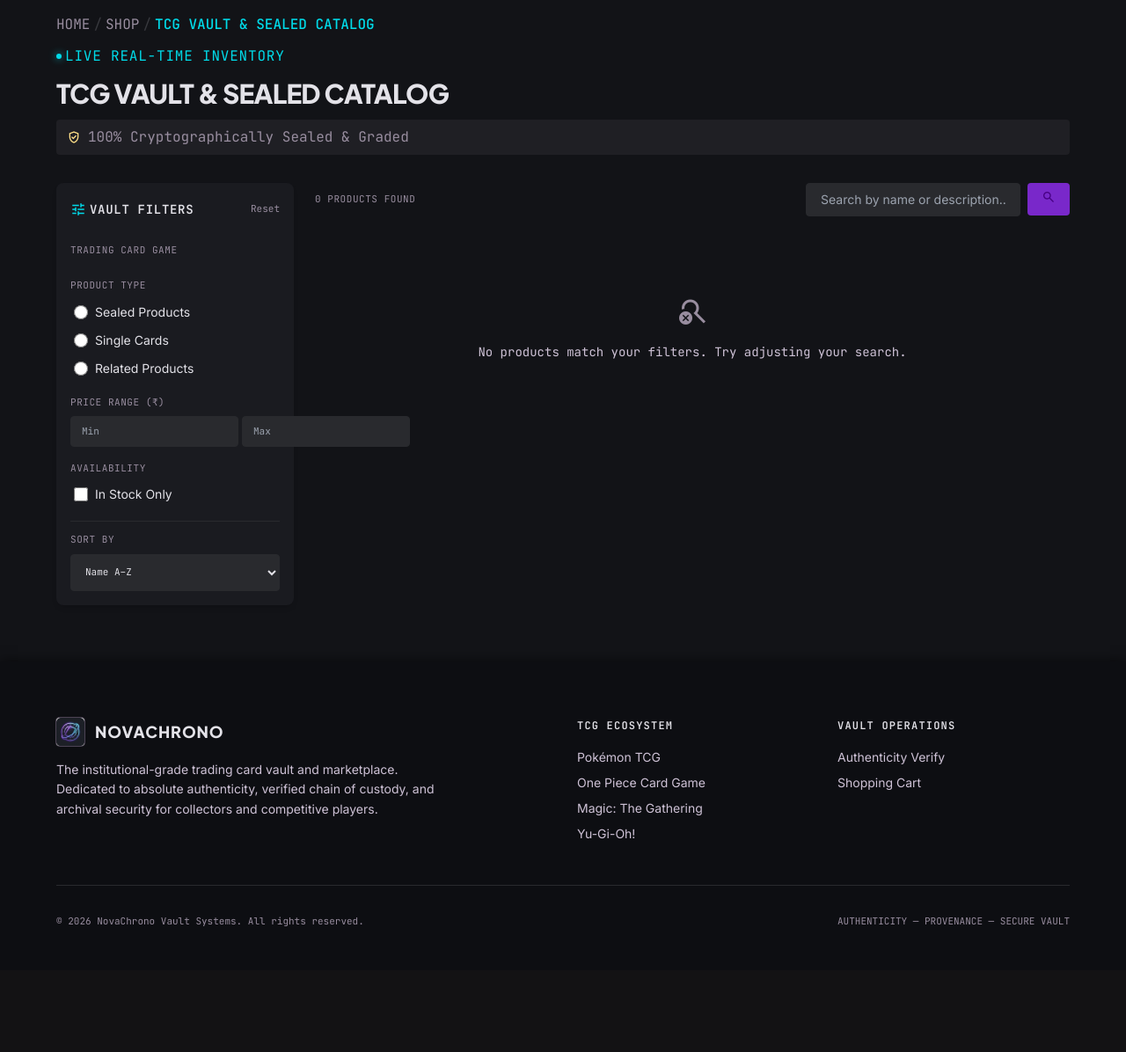
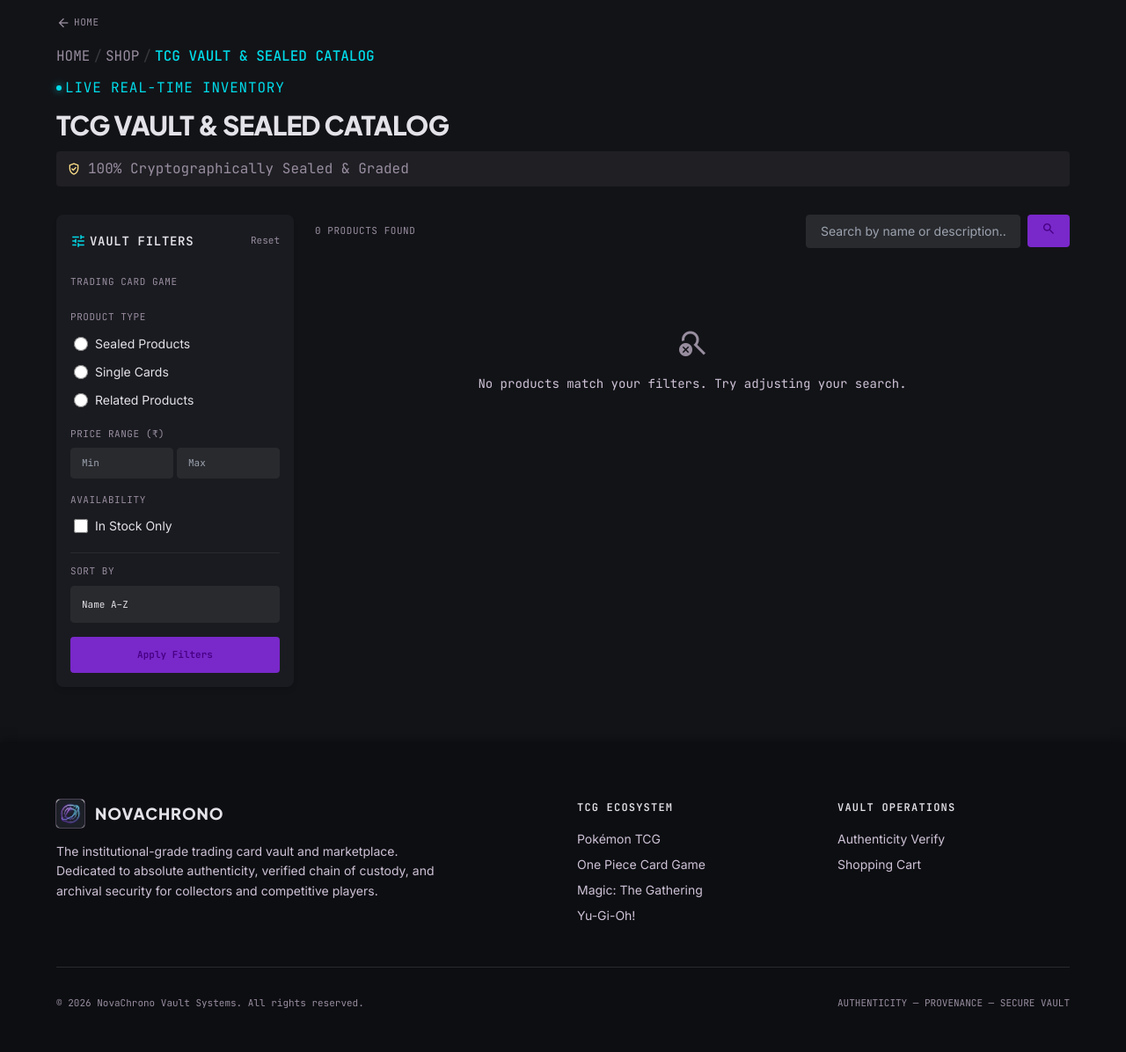
Before and after one commit to aly-osha/NovaChrono, a Django app: page /shop/ in a window 1280 px wide. Shown: the part 102-1298 px from the top of the page at 88% size. Before the commit the page ends 1155 px from the top, so only its background shows below. Run offline with Django 5.2, Linux system fonts and the light colour scheme; data that the repository does not hold is empty; some libraries are stand-ins or nearby versions.

Commit message:
feat(catalogue): add back navigation to the shop page
Adds the shared return control above the breadcrumb so a visitor can get back to where they came from rather than only navigating via the header.

```diff
--- a/templates/products/catalogue.html
+++ b/templates/products/catalogue.html
@@ -2,7 +2,11 @@
 {% block title %}TCG Vault Catalogue — NovaChrono{% endblock %}
 
 {% block content %}
+{% url 'home' as url_home %}
 <div class="flex flex-col gap-space-sm mb-space-xl">
+  <div>
+    {% include "partials/_back_link.html" with target=url_home label="Home" %}
+  </div>
   <div class="flex items-center gap-space-2xs font-mono text-outline">
     <a href="{% url 'home' %}" class="hover:text-on-surface transition-colors">HOME</a>
     <span class="text-surface-bright">/</span>
@@ -37,8 +41,23 @@
 
 <!-- Main Layout -->
 <div class="grid grid-cols-1 lg:grid-cols-12 gap-space-lg items-start">
-  <!-- Left Sidebar: Filters -->
-  <aside class="lg:col-span-3 flex flex-col gap-space-md bg-surface-container-low p-space-md rounded-xl shadow-md sticky top-20">
+  {% comment %}
+    Sticky panel + independent scroll. The header is h-[64px] (4rem), so top-20
+    (5rem) clears it with a 1rem gap. Without a max-height, a sticky element
+    taller than the viewport gets pinned and its lower half can never be
+    reached — the page scrolls, the panel does not. max-h + overflow-y-auto
+    keeps every control reachable while the panel stays pinned.
+{% endcomment %}
+  <aside class="lg:col-span-3 bg-surface-container-low p-space-md rounded-xl shadow-md
+                lg:sticky lg:top-20 lg:max-h-[calc(100vh-6rem)] lg:overflow-y-auto">
+    {% comment %}
+    The form lives INSIDE the aside, not around it. Wrapping the aside instead
+    would need display:contents on the form, and that silently makes every
+    sibling of the aside its own grid item — the Apply button then steals a
+    column and the 3/9 split collapses.
+    {% endcomment %}
+    <form method="get" action="{% url 'catalogue' %}" class="flex flex-col gap-space-md">
+    <input type="hidden" name="q" value="{{ request.GET.q|default:'' }}">
     <div class="flex items-center justify-between pb-space-xs">
       <div class="flex items-center gap-space-2xs">
         <span class="material-symbols-outlined text-secondary-fixed-dim text-lg">tune</span>
@@ -97,12 +116,21 @@
     <div class="space-y-space-xs">
       <span class="font-mono text-[11px] text-outline uppercase tracking-wider block">Price Range (₹)</span>
       <div class="flex gap-space-2xs">
-        <input type="number" name="min_price" placeholder="Min"
+        {% comment %}
+    min-w-0 is required: a flex child defaults to min-width:auto, which resolves
+    to the number input's intrinsic width (~20ch for the spinner plus digits).
+    That intrinsic floor wins over flex-1 and pushes the pair past the sidebar
+    edge. min-w-0 lets them actually shrink.
+{% endcomment %}
+        <input type="number" name="min_price" placeholder="Min" inputmode="decimal"
                value="{{ request.GET.min_price|default:'' }}"
-               class="flex-1 px-space-sm py-space-xs rounded-lg bg-surface-container-high border border-surface-container-high text-on-surface font-mono text-[11px] focus:outline-none focus:border-secondary-fixed"/>
-        <input type="number" name="max_price" placeholder="Max"
+               class="flex-1 min-w-0 w-full px-space-sm py-space-xs rounded-lg bg-surface-container-high border border-surface-container-high text-on-surface font-mono text-[11px] focus:outline-none focus:border-secondary-fixed [appearance:textfield] [&::-webkit-inner-spin-button]:appearance-none [&::-webkit-outer-spin-button]:appearance-none"/>
+        <input type="number" name="max_price" placeholder="Max" inputmode="decimal"
                value="{{ request.GET.max_price|default:'' }}"
-               class="flex-1 px-space-sm py-space-xs rounded-lg bg-surface-container-high border border-surface-container-high text-on-surface font-mono text-[11px] focus:outline-none focus:border-secondary-fixed"/>
+               class="flex-1 min-w-0 w-full px-space-sm py-space-xs rounded-lg bg-surface-container-high border border-surface-container-high text-on-surface font-mono text-[11px] focus:outline-none focus:border-secondary-fixed [appearance:textfield] [&::-webkit-inner-spin-button]:appearance-none [&::-webkit-outer-spin-button]:appearance-none"/>
+      {% if price_filter_error %}
+      <p class="font-mono text-[11px] text-error mt-space-2xs" role="alert">{{ price_filter_error }}</p>
+      {% endif %}
       </div>
     </div>
 
@@ -121,25 +149,37 @@
     <div class="space-y-space-xs pt-space-sm border-t border-surface-container-high">
       <span class="font-mono text-[11px] text-outline uppercase tracking-wider block">Sort By</span>
       <select name="sort" onchange="this.form.submit()"
-              class="w-full px-space-sm py-space-sm rounded-lg bg-surface-container-high border border-surface-container-high text-on-surface font-mono text-[11px] focus:outline-none focus:border-secondary-fixed">
+              class="w-full px-space-sm py-space-sm rounded-lg bg-surface-container-high border border-surface-container-high text-on-surface font-mono text-[11px] focus:outline-none focus:border-secondary-fixed appearance-none">
         <option value="name" {% if request.GET.sort == 'name' %}selected{% endif %}>Name A–Z</option>
         <option value="price_asc" {% if request.GET.sort == 'price_asc' %}selected{% endif %}>Price: Low → High</option>
         <option value="price_desc" {% if request.GET.sort == 'price_desc' %}selected{% endif %}>Price: High → Low</option>
         <option value="rating" {% if request.GET.sort == 'rating' %}selected{% endif %}>Top Rated</option>
       </select>
     </div>
-  </aside>
+    {% comment %}
+    Apply button: the sort select self-submits on change, but price, checkbox and
+    radio filters fire no change handler, so the rail needs an explicit apply.
+    {% endcomment %}
+    <button type="submit"
+            class="w-full px-space-sm py-space-sm rounded-lg bg-primary-container text-on-primary font-mono text-[11px] font-semibold hover:bg-primary hover:text-on-primary-fixed transition-colors">
+      Apply Filters
+    </button>
+    </form>
+    </aside>
 
   <!-- Product Grid -->
   <div class="lg:col-span-9">
     <!-- Results header -->
     <div class="flex items-center justify-between mb-space-lg">
       <span class="font-mono text-[11px] text-outline uppercase tracking-wider">{{ page_obj.paginator.count }} products found</span>
-      <form class="flex items-center gap-space-xs" method="get">
+      <form class="flex items-center gap-space-xs" method="get" action="{% url 'catalogue' %}">
+        {% for k, v in request.GET.items %}{% if k not in 'sort' %}
+          <input type="hidden" name="{{ k }}" value="{{ v }}">
+        {% endif %}{% endfor %}
         <input type="text" name="q" value="{{ request.GET.q|default:'' }}"
                placeholder="Search by name or description..."
-               class="flex-1 max-w-[300px] px-space-md py-space-xs rounded-lg bg-surface-container-high border border-surface-container-high text-on-surface font-body text-sm focus:outline-none focus:border-secondary-fixed"/>
-        <button type="submit" class="px-space-md py-space-xs rounded-lg bg-primary-container text-on-primary font-mono text-[11px] font-semibold hover:bg-primary hover:text-on-primary-fixed transition-colors">
+               class="flex-1 min-w-0 max-w-[300px] px-space-md py-space-xs rounded-lg bg-surface-container-high border border-surface-container-high text-on-surface font-body text-sm focus:outline-none focus:border-secondary-fixed"/>
+        <button type="submit" class="shrink-0 px-space-md py-space-xs rounded-lg bg-primary-container text-on-primary font-mono text-[11px] font-semibold hover:bg-primary hover:text-on-primary-fixed transition-colors">
           <span class="material-symbols-outlined text-[16px]">search</span>
         </button>
       </form>
```
